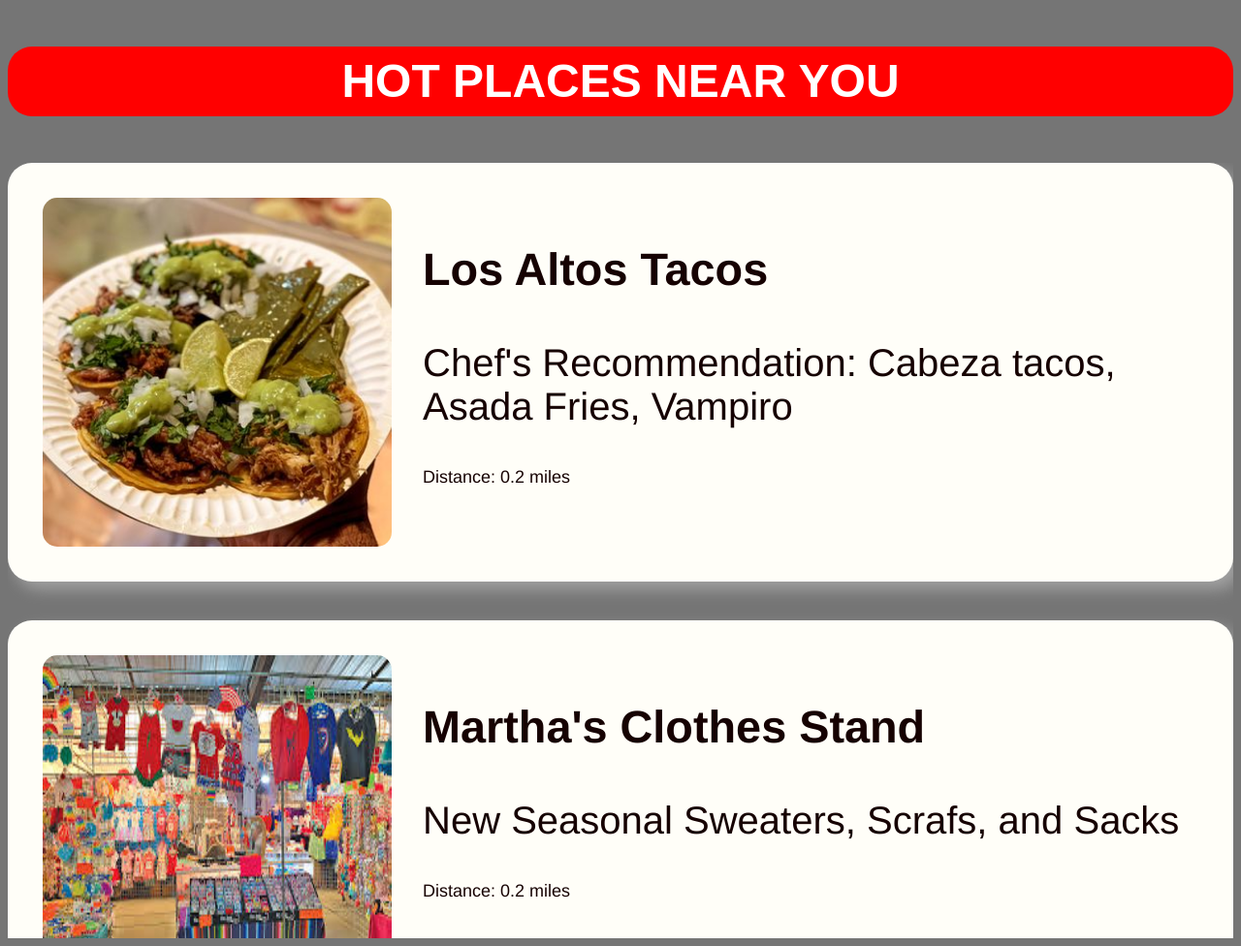
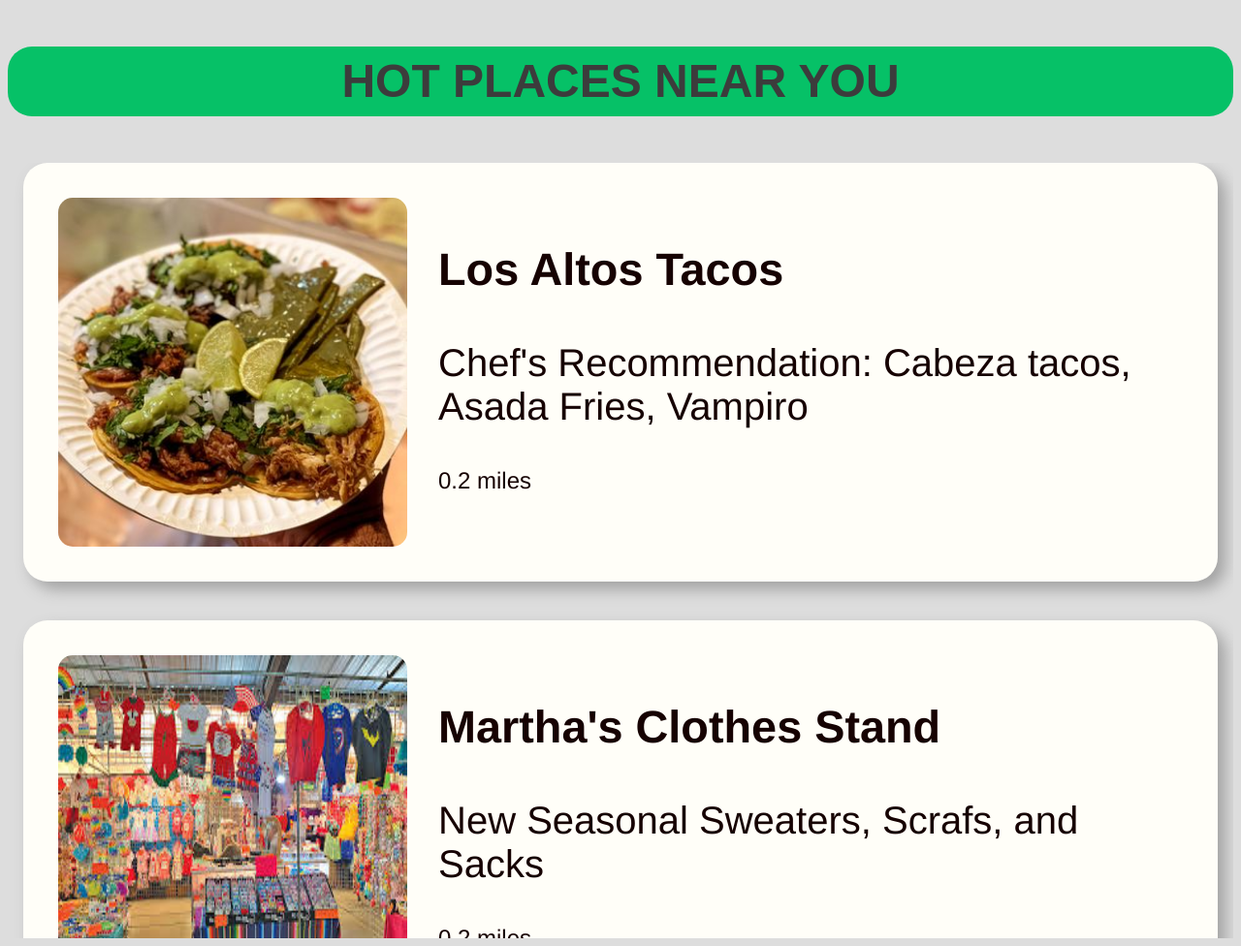
Before and after one commit to neelsahni/StrEats, a plain HTML site: page Feed.html in a window 1280 px wide. Shown: the whole page at 97% size. Drawn offline with Linux system fonts and the light colour scheme.

Commit message:
New Changes to Feed

```diff
--- a/Feed.html
+++ b/Feed.html
@@ -2,9 +2,9 @@
 <html>
   <head>
     <style>
-        body{
-            background-color: #757575;
-        }
+      body{
+        background-color: #dddddd;
+      }
       .container {
         display: flex;
         flex-direction: column;
@@ -21,7 +21,14 @@
         background-color: rgb(255, 254, 248);
         box-shadow: 8px 8px 16px #a2a2a2;
         border-radius: 25px;
+        transition: all 0.5s ease-in-out;
+        margin: 0 1rem 40px 1rem;
       }
+      .box:hover {
+        transform: scale(1.1);
+        transform: scaleX(1.05);
+      }
+
 
       .image {
         border-radius: 15px;
@@ -38,9 +45,17 @@
         color:rgb(22, 2, 2);
       }
     </style>
+    <!-- <script>
+      document.addEventListener("DOMContentLoaded", function() {
+      const boxes = document.querySelectorAll(".box");
+      boxes.forEach(function(box) {
+        box.classList.add("show");
+      });
+    });
+    </script> -->
   </head>
   <div class="header">
-        <p style="background-color: red; color: white; padding: 20px; text-align: center; font-size: 48px; height: 32px; line-height: 32px; font-family: Arial, Helvetica, sans-serif; border-radius: 25px"><b>HOT PLACES NEAR YOU</b></p>
+        <p style="background-color: #06C167; color: #3c3c3c; padding: 20px; text-align: center; font-size: 48px; height: 32px; line-height: 32px; font-family: Arial, Helvetica, sans-serif; border-radius: 25px"><b>HOT PLACES NEAR YOU</b></p>
   </div>
   <body>
 
@@ -51,7 +66,7 @@
         <div class="text">
             <h3><b>Los Altos Tacos</b></h3>
             <p>Chef's Recommendation: Cabeza tacos, Asada Fries, Vampiro</p>
-            <p style="font-size: 18px;">Distance: 0.2 miles</p>
+            <p style="font-size: 24px;">0.2 miles</p>
         </div>
       </div>
       <div class="box">
@@ -59,7 +74,7 @@
         <div class="text">
             <h3><b>Martha's Clothes Stand</b></h3>
             <p>New Seasonal Sweaters, Scrafs, and Sacks</p>
-            <p style="font-size: 18px;">Distance: 0.2 miles</p>
+            <p style="font-size: 24px;">0.2 miles</p>
         </div>
       </div>
       <div class="box">
@@ -67,7 +82,7 @@
         <div class="text">
             <h3><b>Thai Skewers</b></h3>
             <p>Limited Time Satay Shrimp Skewers!</p>
-            <p style="font-size: 18px;">Distance: 0.5 miles</p>
+            <p style="font-size: 24px;">0.5 miles</p>
         </div>
       </div>
       <div class="box">
@@ -75,7 +90,7 @@
         <div class="text">
             <h3><b>34th LA Streetdogs</b></h3>
             <p>Finest Streetdogs in the Greater LA Metropolitan Area</p>
-            <p style="font-size: 18px;">Distance: 1.2 miles</p>
+            <p style="font-size: 24px;">1.2 miles</p>
         </div>
       </div>
       <div class="box">
@@ -83,7 +98,7 @@
         <div class="text">
             <h3><b>Silver Jewlery</b></h3>
             <p>Artisanal Jewlery & Healing Crystals</p>
-            <p style="font-size: 18px;">Distance: 1.6 miles</p>
+            <p style="font-size: 24px;">1.6 miles</p>
         </div>
       </div>
     </div>
```
